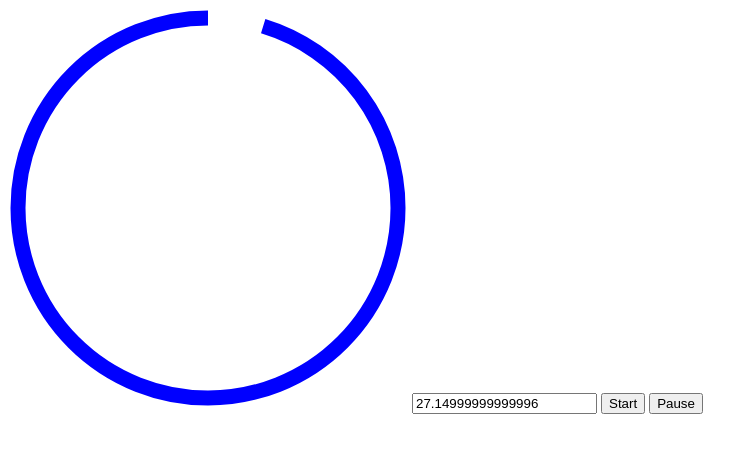
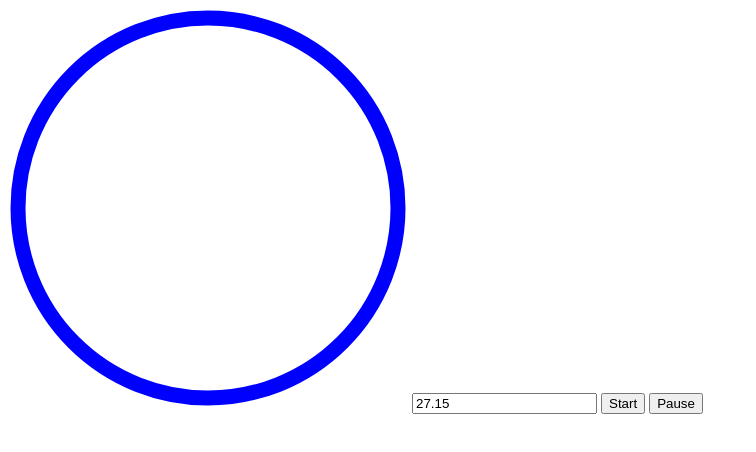
Before and after one commit to YididiyaM/Timer-Udemy, a plain HTML site: page index.html in a window 1280 px wide. Both pictures are taken after a click on the button "Start". Shown: the whole page, without its empty margins (0-756 px from the left). Drawn offline with Linux system fonts and the light colour scheme.

Commit message:
dynamic dashoffset

```diff
--- a/index.html
+++ b/index.html
@@ -10,7 +10,7 @@
         <title></title>
         <meta name="description" content="">
         <meta name="viewport" content="width=device-width, initial-scale=1">
-        <link rel="stylesheet" href="">
+        <link rel="stylesheet" href="https://cdnjs.cloudflare.com/ajax/libs/font-awesome/5.15.1/css/all.min.css">
     </head>
     <body>
         <svg height= "400" width= "400">
--- a/index.js
+++ b/index.js
@@ -6,14 +6,16 @@ const circle = document.querySelector('circle');
 const perimeter = circle.getAttribute('r') * 2 * Math.PI;
 circle.setAttribute('stroke-dasharray', perimeter);
 
-let currentOffset = 0;
+let duration;
 const timer = new Timer (durationInput, startButton, pauseButton,{
-    onStart(){
-        console.log('timer started')
+    onStart(totalDuration){
+        duration = totalDuration;
     },
-    onTick(){
-        circle.setAttribute('stroke-dashoffset',currentOffset )
-        currentOffset = currentOffset - 1;
+    onTick(timeRemaining){
+        circle.setAttribute('stroke-dashoffset',
+        perimeter * timeRemaining / duration - perimeter
+        )
+
     },
 
     onComplete(){
--- a/timer.js
+++ b/timer.js
@@ -16,7 +16,7 @@ class Timer {
 
     start = () =>{
         if(this.onStart){
-            this.onStart();
+            this.onStart(this.timeRemaining);
         }
         this.tick();
         this.intervalId = setInterval(this.tick, 50)
@@ -45,6 +45,6 @@ class Timer {
     }
 
     set timeRemaining(time) {
-        this.durationInput.value = time;
+        this.durationInput.value = time.toFixed(2);
     }
 }
```
